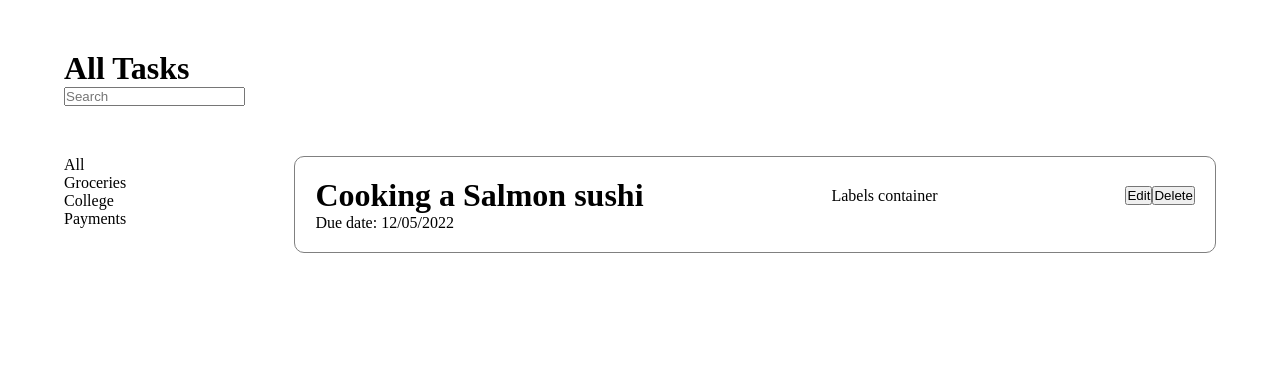
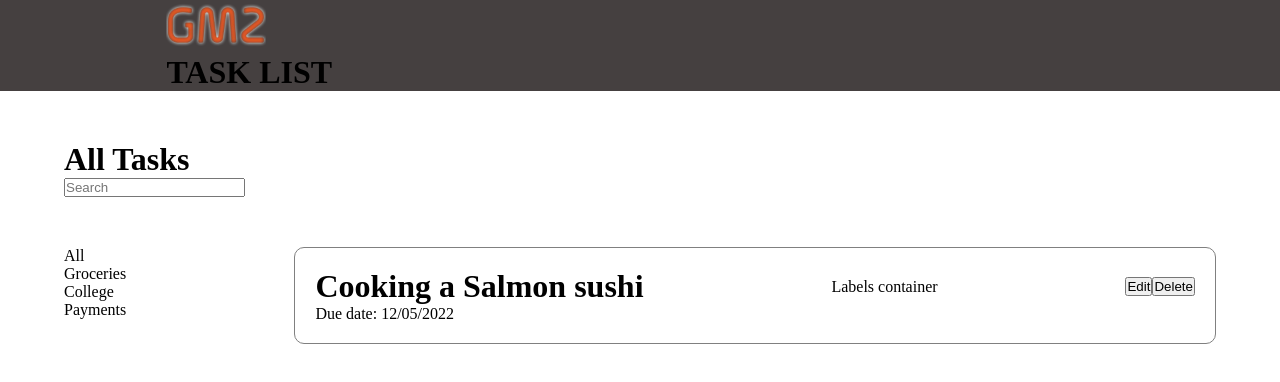
Before and after one commit to eduarchilon/Task-ReactJS, a React (Create React App) app: page / in a window 1280 px wide. Shown: the top 382 px of the page. Built offline with nearby package versions, Linux system fonts and the light colour scheme.

Commit message:
feat/ import Header into App

```diff
--- a/src/App.jsx
+++ b/src/App.jsx
@@ -3,10 +3,12 @@ import { BrowserRouter, Route, Routes } from 'react-router-dom'
 import Home from './pages/home/Home'
 import AddTask from './pages/add-task/AddTask'
 import EditTask from './pages/edit-task/EditTask'
+import Header from './components/header/Header'
 
 export function App() {
   return (
     <div>
+      <Header />
       <BrowserRouter>
         <Routes>
           <Route path="/" element={<Home />} />
```
